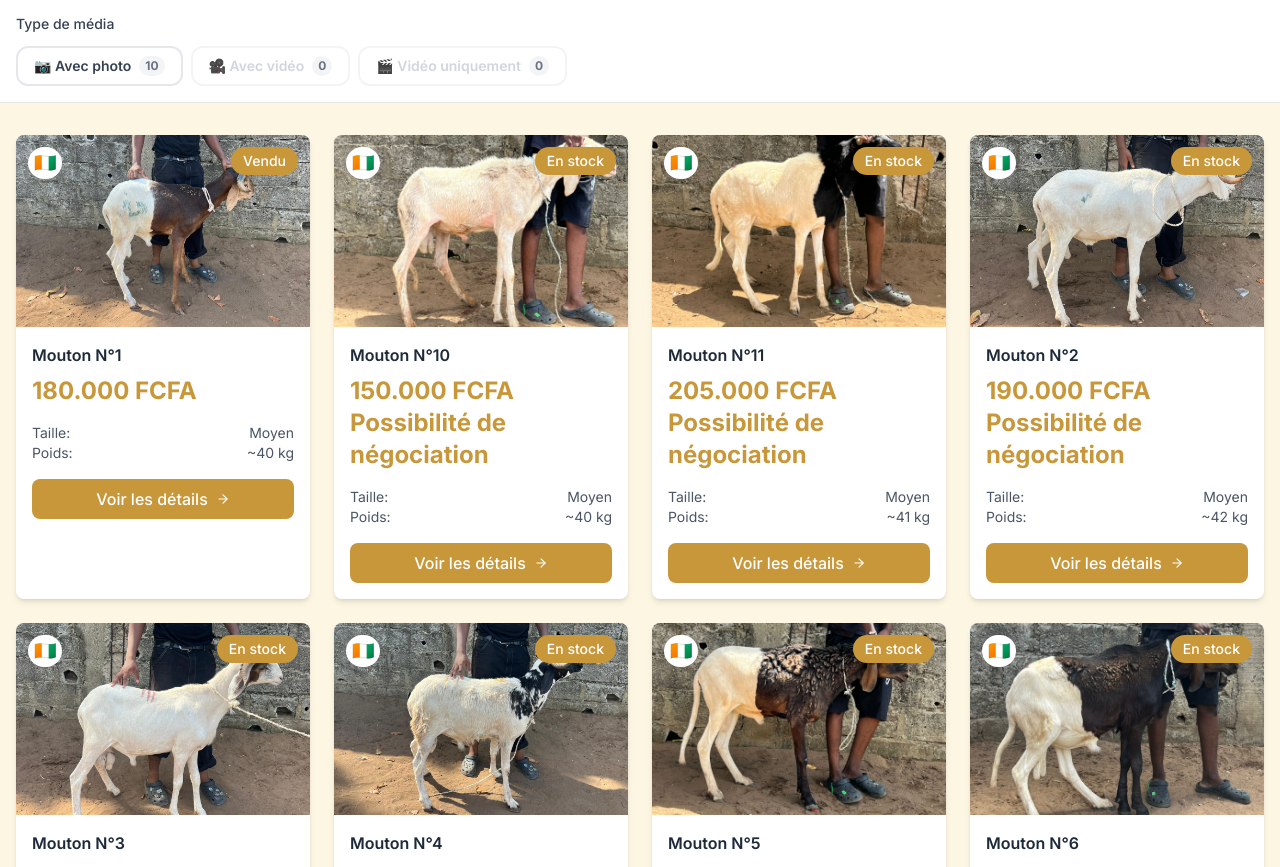
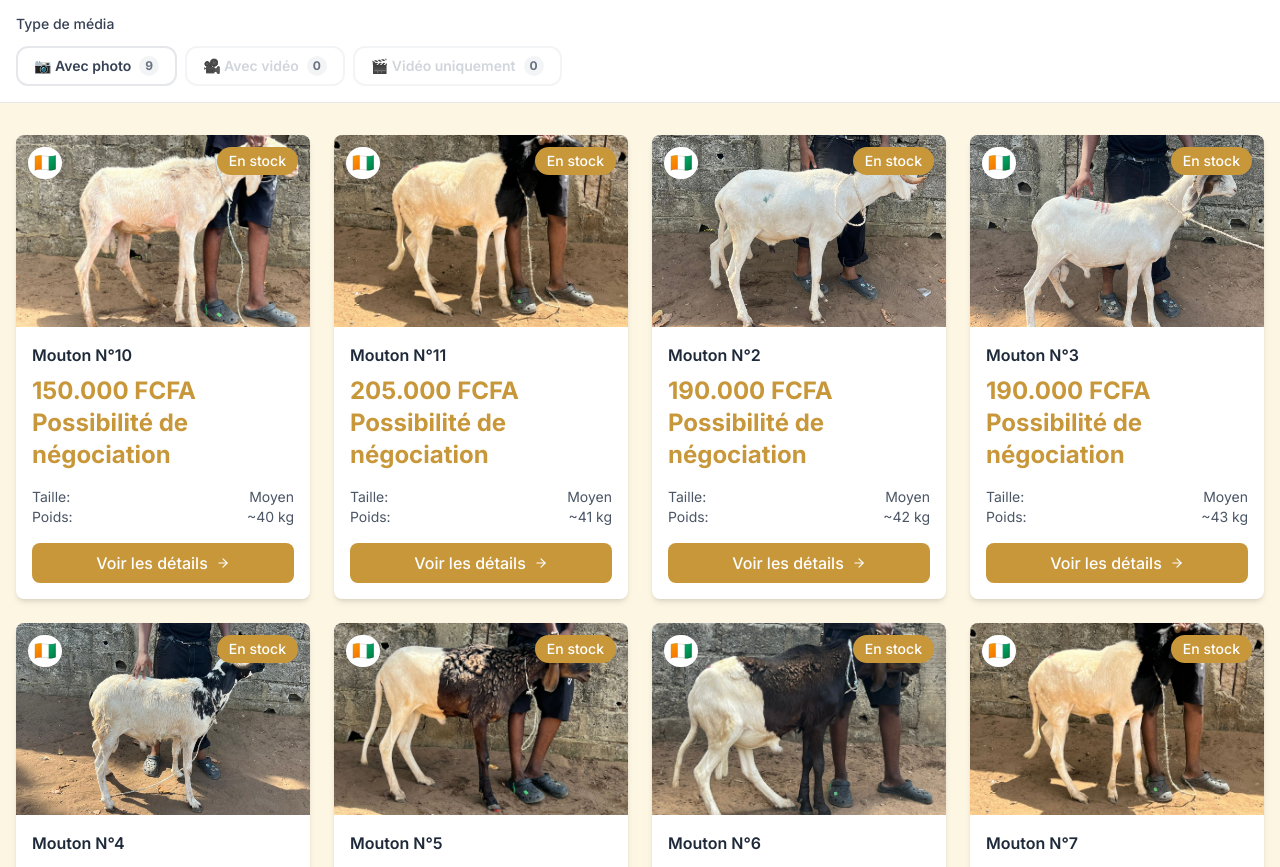
Before and after one commit to ArifD06/3S_Betail, a Next.js app: page /produits in a window 1280 px wide. Shown: the part 760-1627 px from the top of the page. Built offline with nearby package versions, Linux system fonts and the light colour scheme.

Commit message:
Suppression des moutons vendus du catalogue
Co-Authored-By: Claude Sonnet 4.6 <noreply@anthropic.com>

```diff
--- a/data/products.ts
+++ b/data/products.ts
@@ -22,34 +22,6 @@ export interface Product {
 }
 
 export const products: Product[] = [
-  {
-    id: 1,
-    name: 'Mouton N°1',
-    category: 'Mouton',
-    origin: "Côte d'Ivoire",
-    price: '180.000 FCFA',
-    flag: "Côte d'Ivoire",
-    image: '/images/WhatsApp Image 2026-05-08 at 15.54.19.jpeg',
-    images: [
-      '/images/WhatsApp Image 2026-05-08 at 15.54.19.jpeg'
-    ],
-    stock: 'Vendu',
-    specifications: {
-      taille: 'Moyen',
-      age: '+2 ans',
-      poids: '~40 kg',
-      categorie: 'Standard'
-    },
-    description: 'Beau mouton en bonne santé, idéal pour la Tabaski.',
-    longDescription: 'Mouton en excellente santé, bien nourri et prêt pour la Tabaski. Disponible à la livraison sur Abidjan.',
-    note: 'Photo du mouton réel. Ce que vous voyez est ce que vous recevez.',
-    characteristics: [
-      'Mouton sain et bien nourri',
-      'Prêt pour la Tabaski',
-      'Photo réelle',
-      'Livraison disponible sur Abidjan'
-    ]
-  },
   {
     id: 2,
     name: 'Mouton N°2',
```
